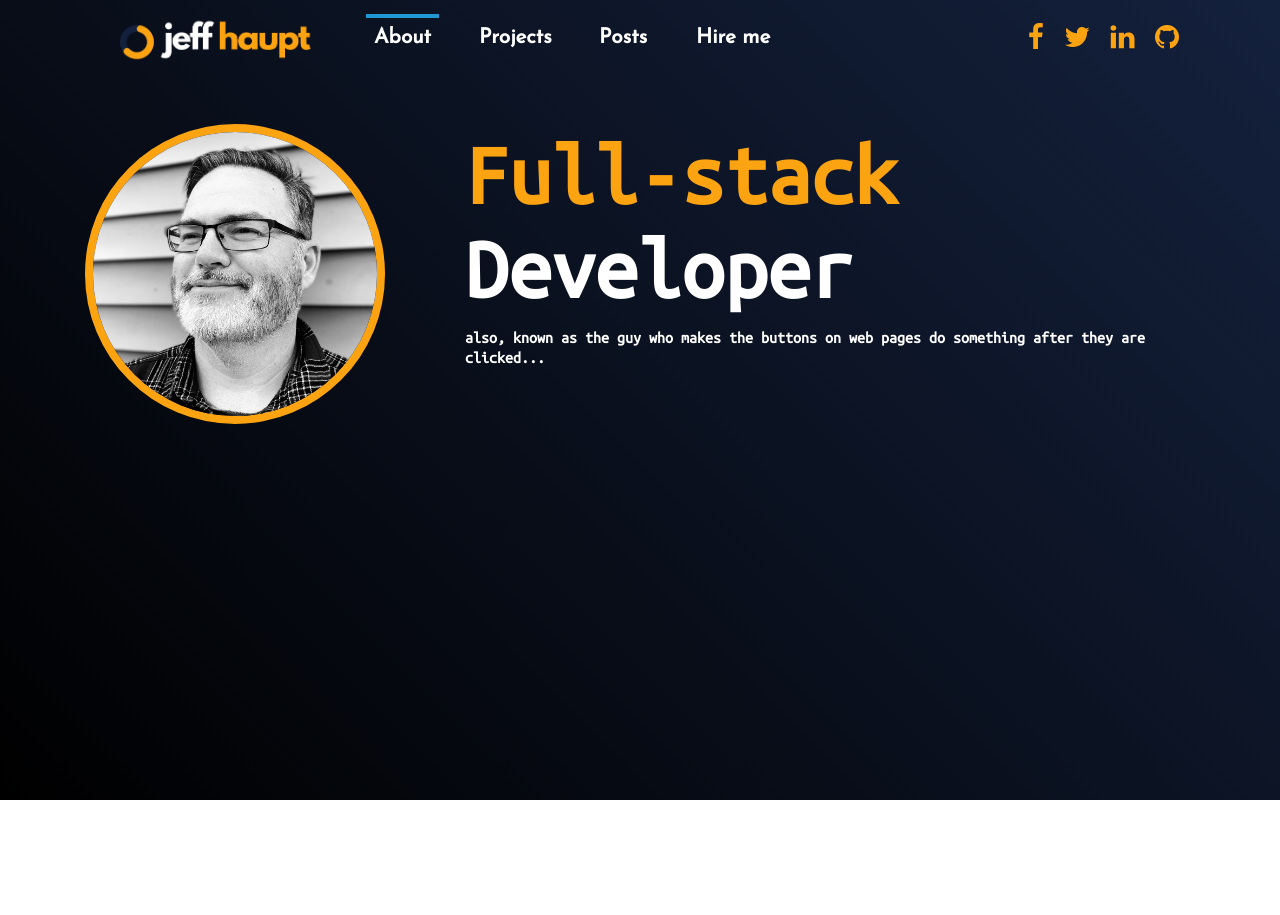
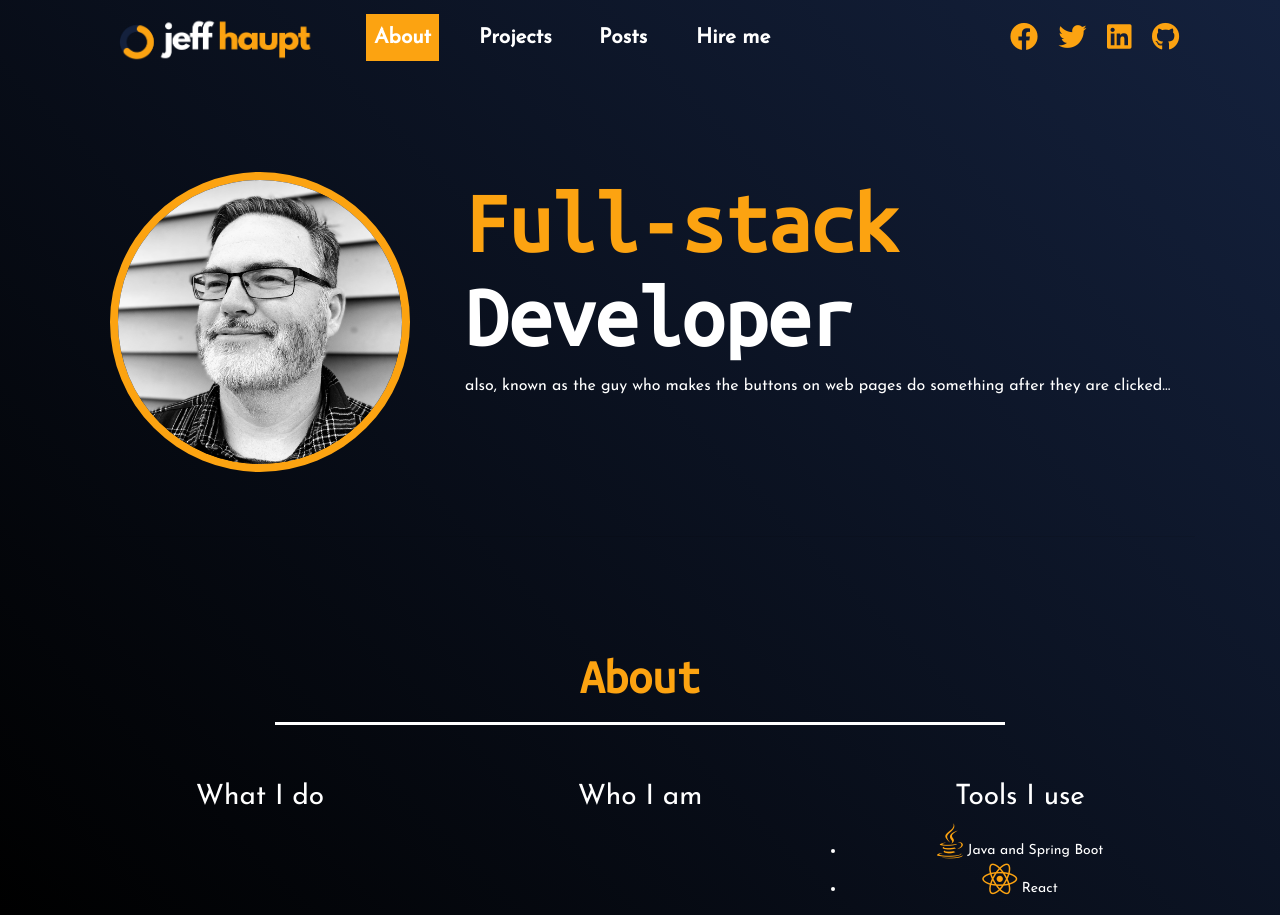
Before and after one commit to jeff1haupt/personal-portfolio, a website: page index.html in a window 1280 px wide. Both pictures are taken after a click on the link "About". Before the commit the page ends 800 px from the top, so only its background shows below. Drawn offline with nearby package versions, Linux system fonts and the light colour scheme.

Commit message:
icons added and second section

```diff
--- a/css/styles.css
+++ b/css/styles.css
@@ -24,7 +24,7 @@ body {
     font-size: 14px;
 }
 
-h1, h2, h3, h4, i {
+h1, h2, i {
     color: #fca311;
     font-family: "Ubuntu Mono", sans-serif;
     font-weight: bold;
@@ -59,3 +59,49 @@ h4.sub-heading {
     font-size: 1rem;
     color: #fff;
 }
+
+h2.sectionHeading {
+    font-size: 3rem;
+    border-bottom: 3px solid #fff;
+}
+
+/* Sweep To Top */
+.hvr-sweep-to-top {
+    display: inline-block;
+    vertical-align: middle;
+    -webkit-transform: perspective(1px) translateZ(0);
+    transform: perspective(1px) translateZ(0);
+    box-shadow: 0 0 1px rgba(0, 0, 0, 0);
+    position: relative;
+    -webkit-transition-property: color;
+    transition-property: color;
+    -webkit-transition-duration: 0.3s;
+    transition-duration: 0.3s;
+  }
+  .hvr-sweep-to-top:before {
+    content: "";
+    position: absolute;
+    z-index: -1;
+    top: 0;
+    left: 0;
+    right: 0;
+    bottom: 0;
+    background: #fca311;
+    -webkit-transform: scaleY(0);
+    transform: scaleY(0);
+    -webkit-transform-origin: 50% 100%;
+    transform-origin: 50% 100%;
+    -webkit-transition-property: transform;
+    transition-property: transform;
+    -webkit-transition-duration: 0.3s;
+    transition-duration: 0.3s;
+    -webkit-transition-timing-function: ease-out;
+    transition-timing-function: ease-out;
+  }
+  .hvr-sweep-to-top:hover, .hvr-sweep-to-top:focus, .hvr-sweep-to-top:active {
+    color: white;
+  }
+  .hvr-sweep-to-top:hover:before, .hvr-sweep-to-top:focus:before, .hvr-sweep-to-top:active:before {
+    -webkit-transform: scaleY(1);
+    transform: scaleY(1);
+  }
--- a/index.html
+++ b/index.html
@@ -6,7 +6,7 @@
     <meta name="viewport" content="width=device-width, initial-scale=1.0">
 
     <link rel="stylesheet" href="node_modules/bootstrap/dist/css/bootstrap.min.css" />
-    <link rel="stylesheet" href="node_modules/font-awesome/css/font-awesome.min.css" />
+    <link rel="stylesheet" href="node_modules/@fortawesome/fontawesome-free/css/all.min.css">
     <link rel="stylesheet" href="https://fonts.googleapis.com/css?family=Ubuntu+Mono|Josefin+Sans" />
     <link rel="stylesheet" href="node_modules/hover.css/css/hover.css">
     <link rel="stylesheet" href="css/styles.css">
@@ -21,33 +21,54 @@
             </a>
             <ul class="navbar-nav">
                 <li class="nav-item px-3">
-                    <a href="#" class="nav-link text-white hvr-overline-reveal">About</a>
+                    <a href="#" class="nav-link text-white hvr-sweep-to-top">About</a>
                 </li>
                 <li class="nav-item px-3">
-                    <a href="#" class="nav-link text-white hvr-overline-reveal">Projects</a>
+                    <a href="#" class="nav-link text-white hvr-sweep-to-top">Projects</a>
                 </li>
                 <li class="nav-item px-3">
-                    <a href="#" class="nav-link text-white hvr-overline-reveal">Posts</a>
+                    <a href="#" class="nav-link text-white hvr-sweep-to-top">Posts</a>
                 </li>
                 <li class="nav-item px-3">
-                    <a href="#" class="nav-link text-white hvr-overline-reveal">Hire me</a>
+                    <a href="#" class="nav-link text-white hvr-sweep-to-top">Hire me</a>
                 </li>
             </ul>
             <div class="navbar-text ml-auto">
-                <i class="fa fa-facebook fa-2x pl-3"> </i>
-                <i class="fa fa-twitter fa-2x pl-3"> </i>
-                <i class="fa fa-linkedin fa-2x pl-3"> </i>
-                <i class="fa fa-github fa-2x pl-3"> </i>
+                <i class="fab fa-facebook fa-2x pl-3"> </i>
+                <i class="fab fa-twitter fa-2x pl-3"> </i>
+                <i class="fab fa-linkedin fa-2x pl-3"> </i>
+                <i class="fab fa-github fa-2x pl-3"> </i>
             </div>
         </nav><!-- end main nav -->
-        <div class="row mt-4">
-            <div class="col-sm-4 mt-4">
+        <div class="row mt-4 py-5">
+            <div class="col-sm-4 mt-4 text-center">
                 <img src="img/profile.jpeg" class="mainProfileImg" width="300" alt="Jeff Haupt - Full-stack developer">
             </div>
-            <div class="col-sm-8 mt-4">
+            <div class="col-sm-8 mt-4 align-items-center">
                 <h1 class="mainHeader"> Full-stack </h1>
                 <h1 class="subMainHeading"> Developer </h1>
                 <h4 class="sub-heading">also, known as the guy who makes the buttons on web pages do something after they are clicked...</h4>
+            </div>
+        </div><!-- end of row 1 -->
+        <hr />
+        <div class="row mt-5"><!-- begin row 2 -->
+            <div class="col-sm-8 mx-auto text-center my-5">
+                <h2 class="sectionHeading py-3"> About </h2>
+            </div>
+        </div>
+        <div class="row">
+            <div class="col-sm-4 text-center text-white">
+                <h3>What I do</h3>
+            </div>
+            <div class="col-sm-4 text-center text-white">
+                <h3>Who I am</h3>
+            </div>
+            <div class="col-sm-4 text-center text-white">
+                <h3>Tools I use</h3>
+                <ul>
+                    <li><i class="fab fa-java"></i> Java and Spring Boot </li>
+                    <li><i class="fab fa-react"></i> React </li>
+                </ul>
             </div>
         </div>
     </div><!-- end main bootstrap container -->
--- a/package.json
+++ b/package.json
@@ -22,6 +22,7 @@
     "lite-server": "^2.6.1"
   },
   "dependencies": {
+    "@fortawesome/fontawesome-free": "^5.15.3",
     "animate.css": "^4.1.1",
     "bootstrap": "^4.5.2",
     "font-awesome": "^4.7.0",
```
Also changed, not shown: img/spring-boot.png (added), 1 other file.
